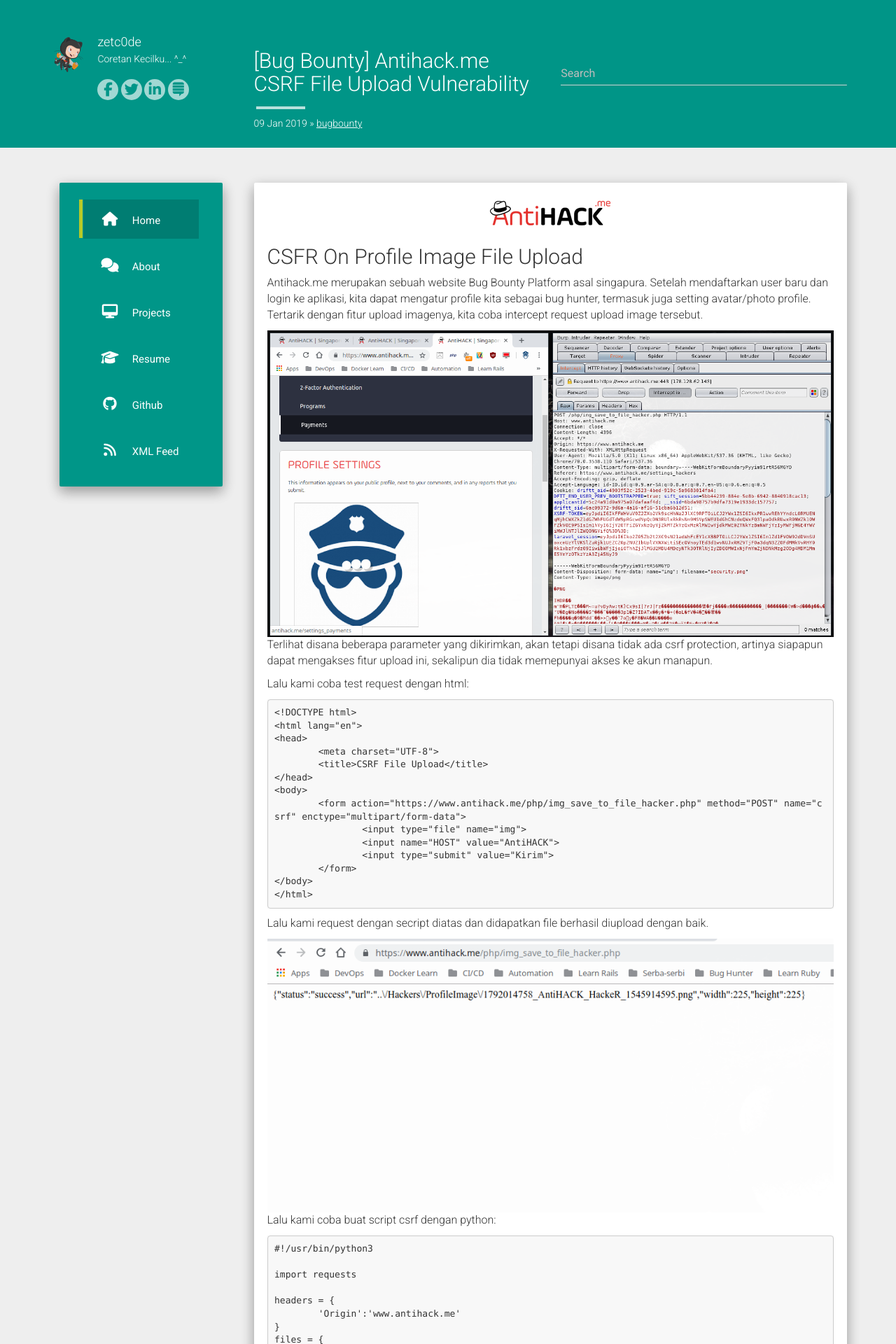
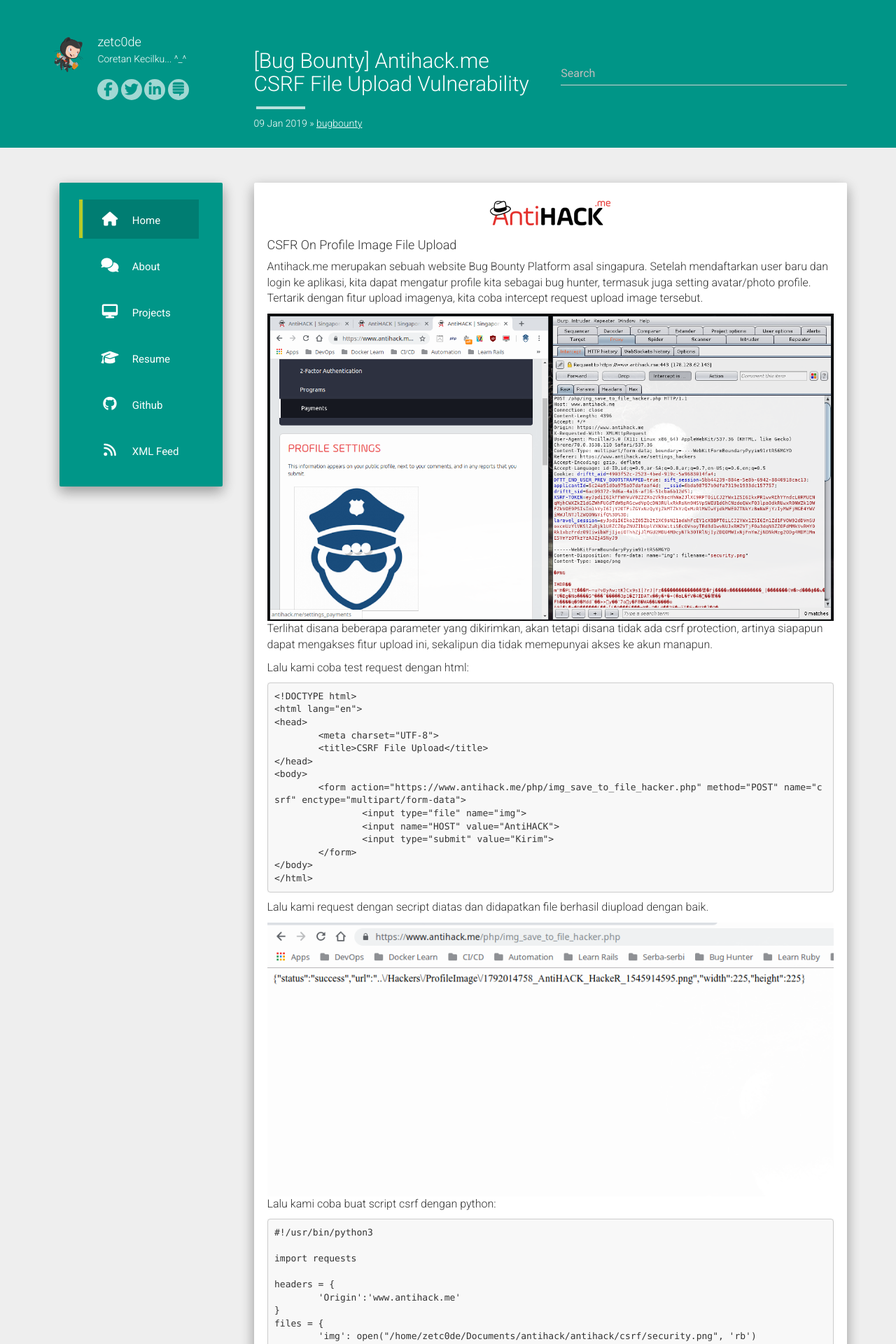
Before and after one commit to zetc0de/zetc0de.github.io, a Jekyll site: the page built from _posts/2019-01-09-Antihack.me-CSRF-File-Upload-Vulnerability.md, in a window 1280 px wide. Shown: the top 1920 px of the page at 70% size. Built offline with Jekyll 4.4.1, drawn with Linux system fonts in a browser that asks for light colours; nearby versions of some CDN libraries; comment, search, counter and statistics services are not loaded.

```diff
--- a/_posts/2019-01-09-Antihack.me-CSRF-File-Upload-Vulnerability.md
+++ b/_posts/2019-01-09-Antihack.me-CSRF-File-Upload-Vulnerability.md
@@ -9,7 +9,7 @@ categories: bugbounty
 </div>
 
 
-## CSFR On Profile Image File Upload
+#### CSFR On Profile Image File Upload
 Antihack.me merupakan sebuah website Bug Bounty Platform asal singapura. Setelah mendaftarkan user baru dan login ke aplikasi, kita dapat mengatur profile kita sebagai bug hunter, termasuk juga setting avatar/photo profile. Tertarik dengan fitur upload imagenya, kita coba intercept request upload image tersebut.
 
 <div align="center">
@@ -67,7 +67,7 @@ Ketika dieksekusi, file terupload dengan baik.
     <img src="https://github.com/zetc0de/zetc0de.github.io/blob/master/assets/images/BugBounty/antihack/csrf1/hasil%20python.png?raw=true">
 </div>
 
-## CSRF On Report And Comment File Upload
+#### CSRF On Report And Comment File Upload
 
 Sepertihalnya platform bug bounty pada umumnya, disana terdapat fitur untuk melakukan reporting terkait celah keamanan yang ditemukan. Didalam fitur reporting tersebut terdapat beberapa fungsi editing, tak lupa fungsi upload file gambar/video juga disertakan guna kelengkapan report.
 
```
